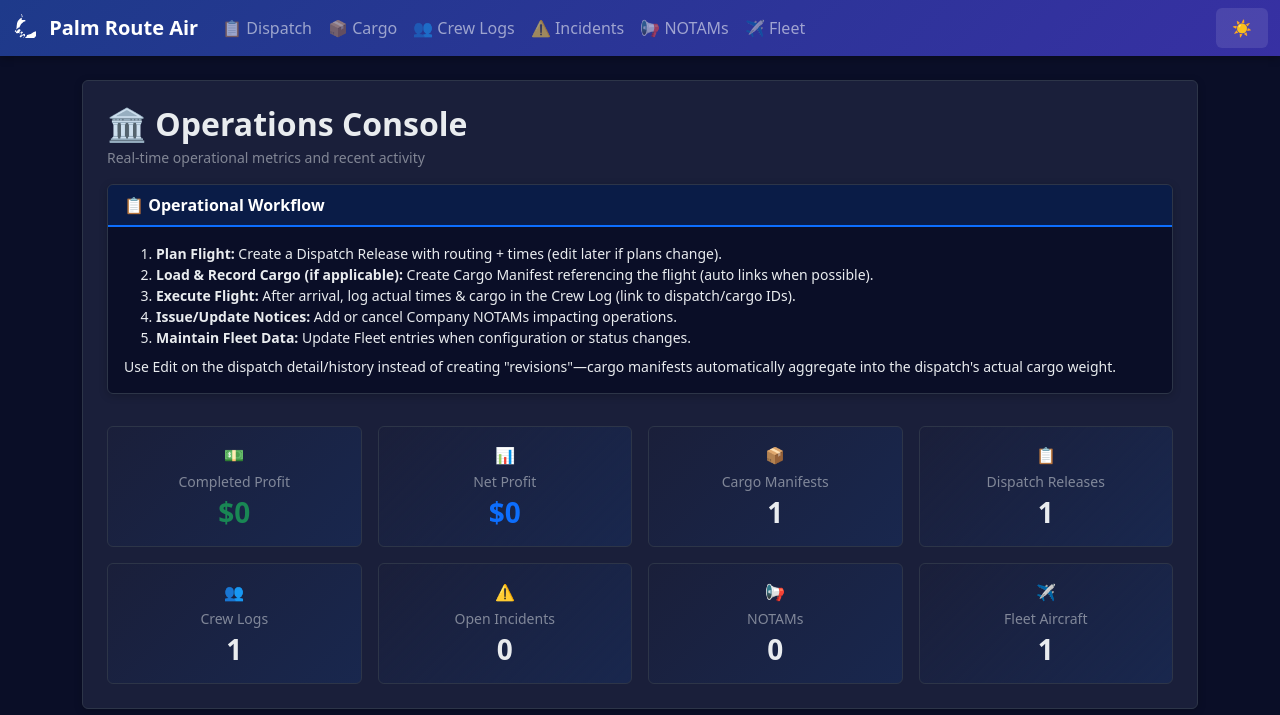
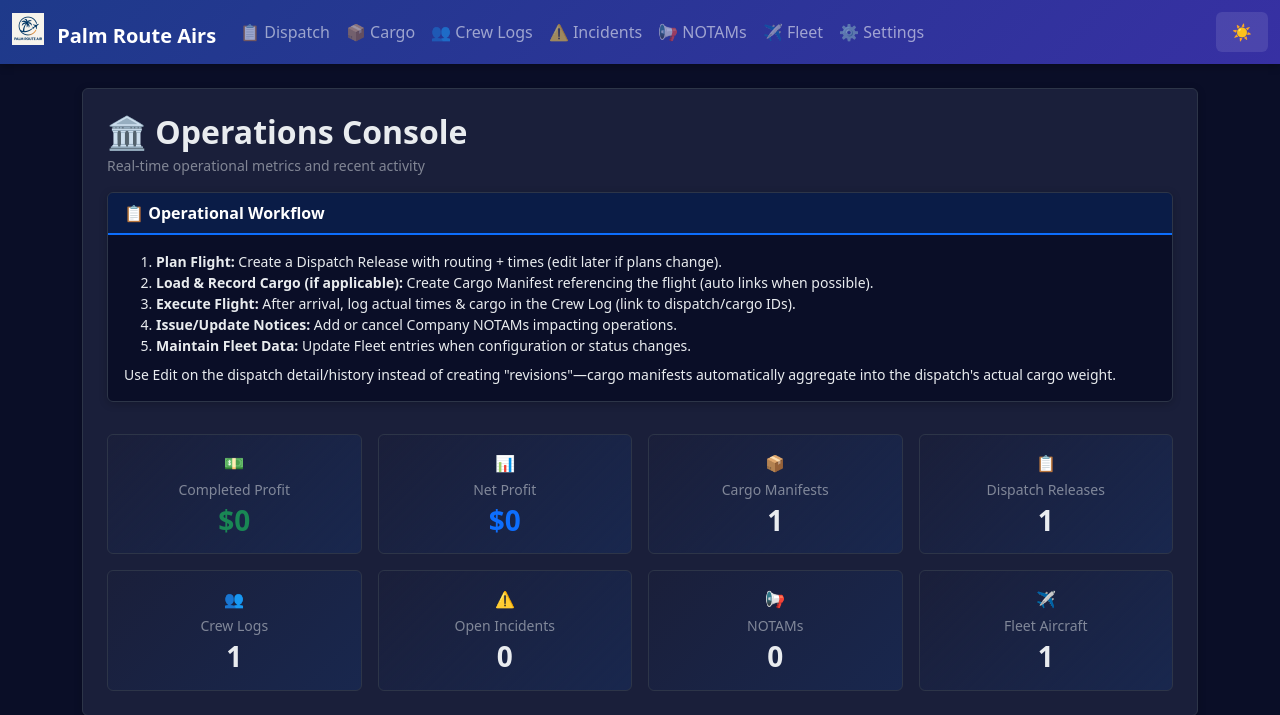
Before and after one commit to playajames760/va-company-app, a Flask app: page / in a window 1280 px wide. Shown: the top 715 px of the page. Run offline with Flask 3, Linux system fonts and the light colour scheme; data comes from the database, SQL or seed files in the repository; data that the repository does not hold is empty.

Commit message:
Add application settings management: implement AppSettings model, create settings form for branding and difficulty adjustments, and update UI to reflect settings in the navbar.

```diff
--- a/webapp/app.py
+++ b/webapp/app.py
@@ -116,6 +116,18 @@ class FleetEntry(db.Model):
     useful_load = db.Column(db.String(20))
     notes = db.Column(db.Text)
 
+
+class AppSettings(db.Model):
+    id = db.Column(db.Integer, primary_key=True)
+    company_name = db.Column(db.String(100), default='Palm Route Air')
+    logo_filename = db.Column(db.String(120))  # stored in static/logos/
+    difficulty = db.Column(db.String(20), default='Normal')  # Easy, Normal, Hard, Realistic
+    realism_fuel_variance = db.Column(db.Float, default=0.05)  # ±5% revenue jitter
+    realism_destination_penalty = db.Column(db.Float, default=0.25)  # 25% penalty for missed destination
+    currency_symbol = db.Column(db.String(5), default='$')
+    distance_unit = db.Column(db.String(10), default='NM')  # NM or KM
+    weight_unit = db.Column(db.String(10), default='lbs')  # lbs or kg
+
 # Create tables after all model classes have been declared
 with app.app_context():
     db.create_all()
@@ -160,6 +172,18 @@ with app.app_context():
     if CompanyAccount.query.first() is None:
         db.session.add(CompanyAccount(balance=0.0))
         db.session.commit()
+    # Ensure single app settings row exists
+    if AppSettings.query.first() is None:
+        db.session.add(AppSettings(
+            company_name='Palm Route Air',
+            difficulty='Normal',
+            realism_fuel_variance=0.05,
+            realism_destination_penalty=0.25,
+            currency_symbol='$',
+            distance_unit='NM',
+            weight_unit='lbs'
+        ))
+        db.session.commit()
     # Runtime add fuel_used to crew_log if missing
     insp_crew = db.session.execute(db.text("PRAGMA table_info(crew_log)")).fetchall()
     crew_cols = {row[1] for row in insp_crew}
@@ -172,6 +196,18 @@ with app.app_context():
     if not insp_incident:
         # Table will be created by db.create_all for new DBs; for existing DBs without it, nothing else required.
         pass
+
+
+# Make settings available in all templates
+@app.context_processor
+def inject_settings():
+    try:
+        settings = AppSettings.query.first()
+        if not settings:
+            settings = AppSettings(company_name='Palm Route Air')
+    except:
+        settings = None
+    return dict(app_settings=settings)
 
 
 # --- Helper Parsers -------------------------------------------------------
@@ -279,7 +315,21 @@ def compute_dispatch_financials(dispatch: DispatchRelease):
     Fuel cost: planned fuel * cost constant if numeric.
     Returns (revenue, costs, profit).
     """
-    rev_base = ECONOMY_CONSTANTS['BASE_FLIGHT_REVENUE']
+    # Load settings for difficulty adjustments
+    settings = AppSettings.query.first()
+    if not settings:
+        settings = AppSettings()  # fallback to defaults
+
+    # Apply difficulty multipliers
+    difficulty_multipliers = {
+        'Easy': {'revenue': 1.20, 'penalty': 0.10, 'variance': 0.02},
+        'Normal': {'revenue': 1.0, 'penalty': 0.25, 'variance': 0.05},
+        'Hard': {'revenue': 0.90, 'penalty': 0.35, 'variance': 0.08},
+        'Realistic': {'revenue': 0.80, 'penalty': 0.50, 'variance': 0.10}
+    }
+    diff_params = difficulty_multipliers.get(settings.difficulty, difficulty_multipliers['Normal'])
+
+    rev_base = ECONOMY_CONSTANTS['BASE_FLIGHT_REVENUE'] * diff_params['revenue']
     # Derive payload from linked cargo manifests if present, else fall back
     payload_val = None
     linked_weights = []
@@ -361,11 +411,11 @@ def compute_dispatch_financials(dispatch: DispatchRelease):
             arrived_at_dest = True
             break
     if not arrived_at_dest and crew_logs:
-        # Heavy penalty if flight never reached planned destination
-        penalty += 0.25 * (payload_revenue + distance_revenue)
-    # Small randomness for immersion (+/- up to 5%)
+        # Apply difficulty-based penalty if flight never reached planned destination
+        penalty += diff_params['penalty'] * (payload_revenue + distance_revenue)
+    # Small randomness for immersion (use difficulty variance setting)
     import random
-    jitter = random.uniform(-0.05, 0.05)
+    jitter = random.uniform(-diff_params['variance'], diff_params['variance'])
     bonus_multiplier += jitter
     # Apply multiplier to core revenue (base + payload + distance) then subtract penalties
     core_revenue = rev_base + payload_revenue + distance_revenue
@@ -963,6 +1013,53 @@ def economy_ledger():
     txns = Transaction.query.order_by(Transaction.timestamp.desc()).limit(200).all()
     return render_template('economy_ledger.html', account=acct, transactions=txns, constants=ECONOMY_CONSTANTS)
 
+
+@app.route('/settings', methods=['GET', 'POST'])
+def settings():
+    settings_obj = AppSettings.query.first()
+    if not settings_obj:
+        settings_obj = AppSettings()
+        db.session.add(settings_obj)
+        db.session.commit()
+
+    if request.method == 'POST':
+        settings_obj.company_name = request.form.get('company_name') or 'Palm Route Air'
+        settings_obj.difficulty = request.form.get('difficulty') or 'Normal'
+        settings_obj.currency_symbol = request.form.get('currency_symbol') or '$'
+        settings_obj.distance_unit = request.form.get('distance_unit') or 'NM'
+        settings_obj.weight_unit = request.form.get('weight_unit') or 'lbs'
+
+        # Realism settings - parse floats with validation
+        try:
+            settings_obj.realism_fuel_variance = float(request.form.get('realism_fuel_variance', 0.05))
+        except ValueError:
+            settings_obj.realism_fuel_variance = 0.05
+
+        try:
+            settings_obj.realism_destination_penalty = float(request.form.get('realism_destination_penalty', 0.25))
+        except ValueError:
+            settings_obj.realism_destination_penalty = 0.25
+
+        # Handle logo upload
+        logo_file = request.files.get('logo_file')
+        if logo_file and logo_file.filename:
+            # Create logos directory if it doesn't exist
+            logos_dir = os.path.join(base_dir, 'static', 'logos')
+            os.makedirs(logos_dir, exist_ok=True)
+
+            # Save with sanitized filename
+            safe_filename = re.sub(r'[^a-zA-Z0-9._-]', '_', logo_file.filename)
+            logo_path = os.path.join(logos_dir, safe_filename)
+            logo_file.save(logo_path)
+            settings_obj.logo_filename = safe_filename
+
+        db.session.commit()
+        flash('Settings updated successfully!', 'success')
+        return redirect(url_for('settings'))
+
+    return render_template('settings.html', settings=settings_obj)
+
+
 @app.route('/dispatch/<int:id>/briefing_pdf')
 def dispatch_briefing_pdf(id):
     d = DispatchRelease.query.get_or_404(id)
--- a/webapp/templates/base.html
+++ b/webapp/templates/base.html
@@ -3,7 +3,7 @@
   <head>
     <meta charset="utf-8">
     <meta name="viewport" content="width=device-width, initial-scale=1">
-    <title>Palm Route Air Ops</title>
+    <title>{{ app_settings.company_name if app_settings else 'Palm Route Air' }} - Operations</title>
     <link href="https://cdn.jsdelivr.net/npm/bootstrap@5.3.3/dist/css/bootstrap.min.css" rel="stylesheet">
     <style>
       :root {
@@ -122,10 +122,14 @@
     <nav class="navbar navbar-expand-lg navbar-dark mb-4">
       <div class="container-fluid">
         <a class="navbar-brand fw-bold" href="{{ url_for('index') }}">
-          <svg width="24" height="24" fill="currentColor" class="me-2" style="vertical-align: -0.125em;" viewBox="0 0 16 16">
-            <path d="M6.5 0a.5.5 0 0 0 0 1H7v1.07A7.001 7.001 0 0 0 3.1 8.7l-.38 2.65A1 1 0 0 0 3.7 12.9l.01-.01 1.92-.63a6.98 6.98 0 0 0 .97 1.15l-1.32 1.32a.5.5 0 0 0 .7.71l1.32-1.32c.27.16.55.3.84.42l-.63 1.92a1 1 0 0 0 .95 1.32h.01l2.65-.38a7.001 7.001 0 0 0 5.6-3.9H15v.5a.5.5 0 0 0 1 0v-2a.5.5 0 0 0-1 0V12h-.5a6.999 6.999 0 0 1-4.42 1.93l-.07.01-.07.01-.02.36a1 1 0 0 1-.26.63l-1.94 1.94a.5.5 0 0 1-.71-.71l1.72-1.72-.06-.9-.12-.06a7.015 7.015 0 0 1-.53-.3l-1.28.85a.5.5 0 1 1-.57-.82l1.25-.83a7.03 7.03 0 0 1-.47-.43 7.03 7.03 0 0 1-.43-.47l-.83 1.25a.5.5 0 1 1-.82-.57l.85-1.28a7.015 7.015 0 0 1-.3-.53l-.06-.12-.9-.06-1.72 1.72a.5.5 0 0 1-.71-.71l1.94-1.94a1 1 0 0 1 .63-.26l.36-.02.01-.07.01-.07A6.999 6.999 0 0 1 8 5.07V5h.5a.5.5 0 0 0 0-1h-2z"/>
-          </svg>
-          Palm Route Air
+          {% if app_settings and app_settings.logo_filename %}
+            <img src="{{ url_for('static', filename='logos/' + app_settings.logo_filename) }}" height="32" class="me-2" style="vertical-align: -0.125em;" alt="Logo">
+          {% else %}
+            <svg width="24" height="24" fill="currentColor" class="me-2" style="vertical-align: -0.125em;" viewBox="0 0 16 16">
+              <path d="M6.5 0a.5.5 0 0 0 0 1H7v1.07A7.001 7.001 0 0 0 3.1 8.7l-.38 2.65A1 1 0 0 0 3.7 12.9l.01-.01 1.92-.63a6.98 6.98 0 0 0 .97 1.15l-1.32 1.32a.5.5 0 0 0 .7.71l1.32-1.32c.27.16.55.3.84.42l-.63 1.92a1 1 0 0 0 .95 1.32h.01l2.65-.38a7.001 7.001 0 0 0 5.6-3.9H15v.5a.5.5 0 0 0 1 0v-2a.5.5 0 0 0-1 0V12h-.5a6.999 6.999 0 0 1-4.42 1.93l-.07.01-.07.01-.02.36a1 1 0 0 1-.26.63l-1.94 1.94a.5.5 0 0 1-.71-.71l1.72-1.72-.06-.9-.12-.06a7.015 7.015 0 0 1-.53-.3l-1.28.85a.5.5 0 1 1-.57-.82l1.25-.83a7.03 7.03 0 0 1-.47-.43 7.03 7.03 0 0 1-.43-.47l-.83 1.25a.5.5 0 1 1-.82-.57l.85-1.28a7.015 7.015 0 0 1-.3-.53l-.06-.12-.9-.06-1.72 1.72a.5.5 0 0 1-.71-.71l1.94-1.94a1 1 0 0 1 .63-.26l.36-.02.01-.07.01-.07A6.999 6.999 0 0 1 8 5.07V5h.5a.5.5 0 0 0 0-1h-2z"/>
+            </svg>
+          {% endif %}
+          {{ app_settings.company_name if app_settings else 'Palm Route Air' }}
         </a>
         <button class="navbar-toggler" type="button" data-bs-toggle="collapse" data-bs-target="#navbarNav" aria-controls="navbarNav" aria-expanded="false" aria-label="Toggle navigation">
           <span class="navbar-toggler-icon"></span>
@@ -138,6 +142,7 @@
             <li class="nav-item"><a class="nav-link" href="{{ url_for('incident_history') }}">⚠️ Incidents</a></li>
             <li class="nav-item"><a class="nav-link" href="{{ url_for('notams_history') }}">📢 NOTAMs</a></li>
             <li class="nav-item"><a class="nav-link" href="{{ url_for('fleet_history') }}">✈️ Fleet</a></li>
+            <li class="nav-item"><a class="nav-link" href="{{ url_for('settings') }}">⚙️ Settings</a></li>
           </ul>
           <button class="theme-toggle text-white" onclick="toggleTheme()" title="Toggle theme">
             <span id="theme-icon">🌙</span>
```
Also changed, not shown: webapp/templates/settings.html (added, +122 -0 lines), webapp/palm_route_air.db, webapp/static/logos/palm_route_air_logo.png (added).
